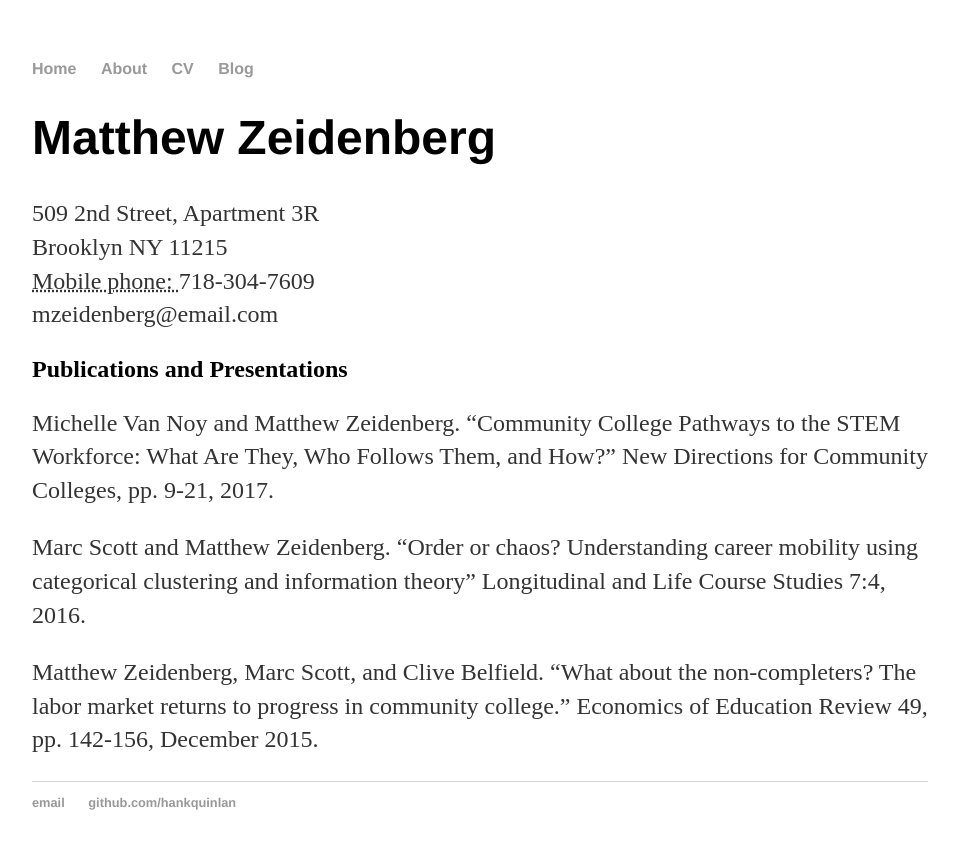
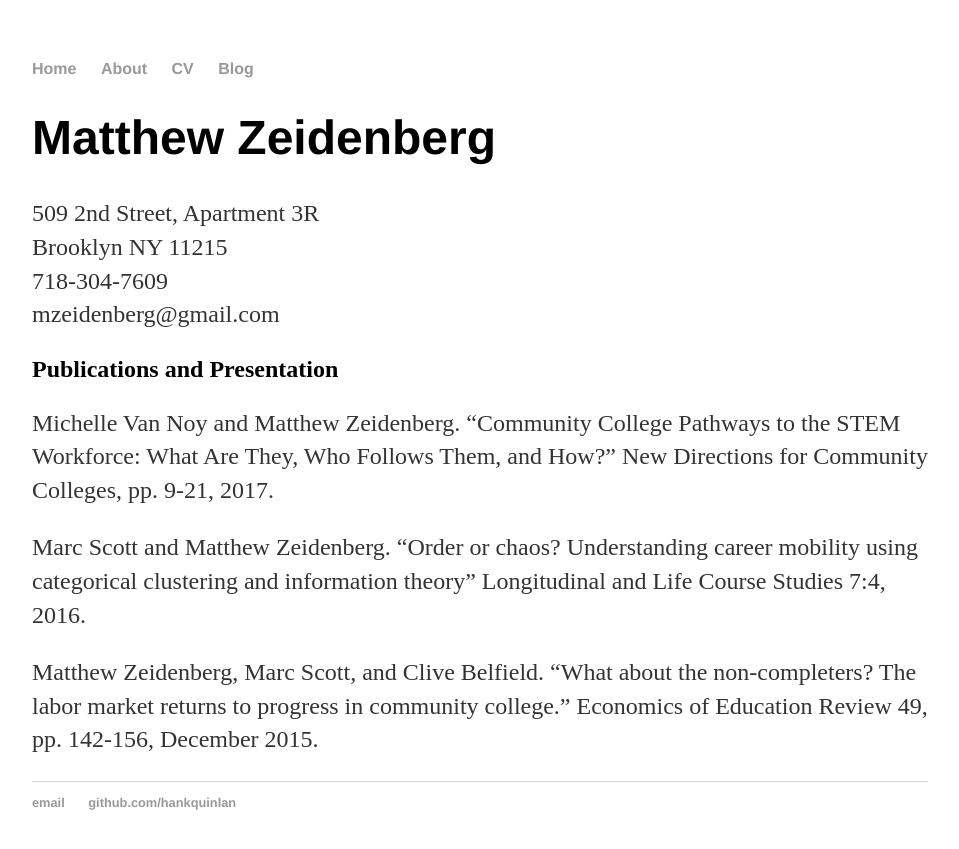
Before and after one commit to mzeidenberg/mzeidenberg.github.io, a Jekyll site: the page built from cv/index.html, in a window 1280 px wide. Shown: the top 849 px of the page, without its empty margins (160-1119 px from the left). Built offline with Jekyll 4.4.1, drawn with Linux system fonts in a browser that asks for light colours.

Commit message:
updated cv

```diff
--- a/cv/index.html
+++ b/cv/index.html
@@ -6,10 +6,10 @@ title: Matthew Zeidenberg's CV
 <p>
 509 2nd Street, Apartment 3R<br>
 Brooklyn NY 11215<br>
-<abbr title="phone">Mobile phone: </abbr>718-304-7609<br>
-<span class="obfuscate">mzeidenberg@email.com</span>
+718-304-7609<br>
+<span class="obfuscate">mzeidenberg@gmail.com</span>
 </p>
-<h2>Publications and Presentations</h2>
+<h2>Publications and Presentation</h2>
 <p>
 Michelle Van Noy and Matthew Zeidenberg. “Community College Pathways to the STEM Workforce: What Are They, Who Follows Them, and How?” New Directions for Community Colleges, pp. 9-21, 2017.
 <p>
```
